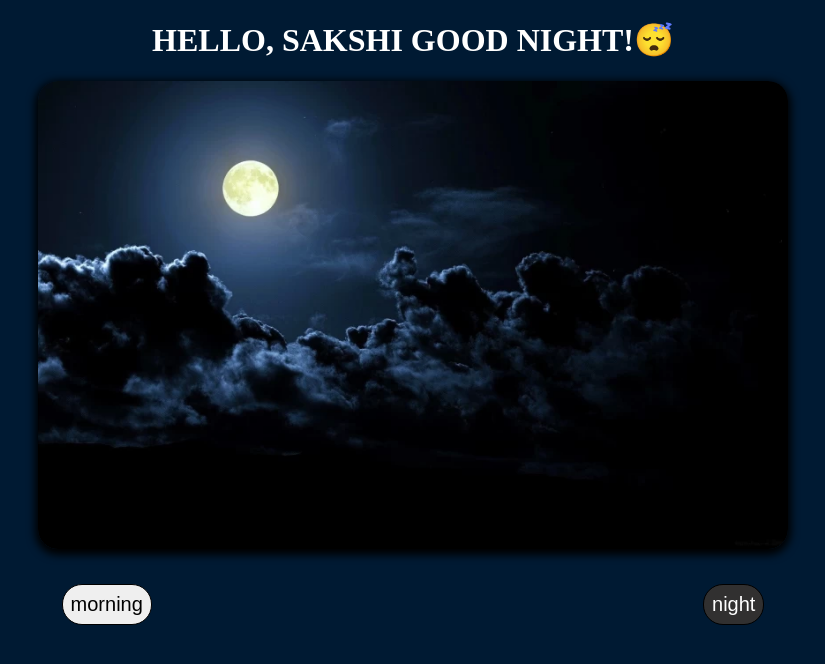
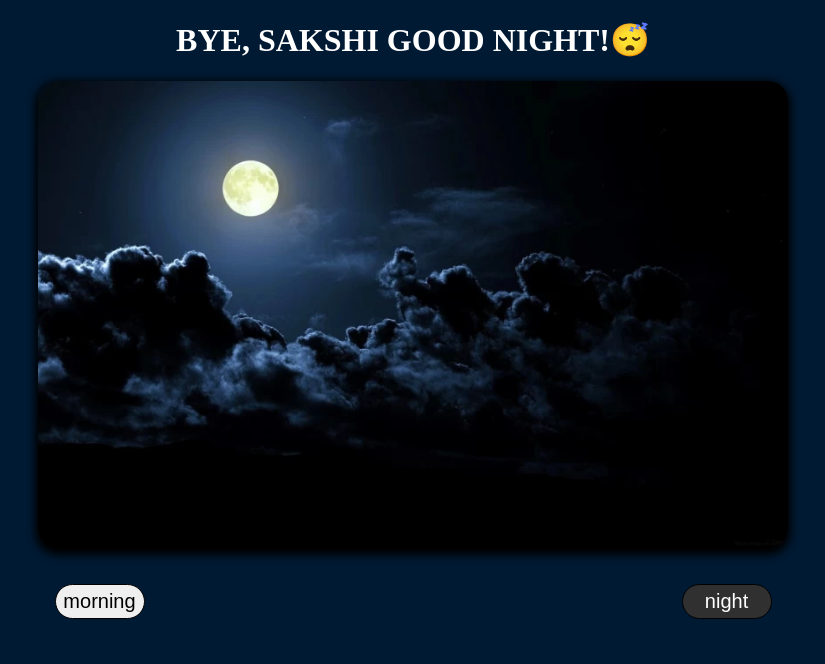
Before and after one commit to sakshi-rah/Greeting-card, a plain HTML site: page index.html in a window 1280 px wide. Both pictures are taken after a click on the button "night". Shown: the whole page, without its empty margins (227-1052 px from the left). Drawn offline with Linux system fonts and the light colour scheme.

Commit message:
final done

```diff
--- a/index.html
+++ b/index.html
@@ -17,7 +17,7 @@
         document.getElementById("greet").src = "./Images/sunset.webp"
         document.getElementById("btn-off").className = " btn btn-off";
         document.getElementById("btn-on").className = " btn";
-        document.querySelector(".h1-tag").innerHTML=" HELLO, SAKSHI GOOD NIGHT!😴";
+        document.querySelector(".h1-tag").innerHTML=" BYE, SAKSHI GOOD NIGHT!😴";
         document.getElementById("container").className = "color-dark";
     }
 
@@ -52,7 +52,8 @@
         font-size: 20px;
         border-radius: 20px;
         cursor: pointer;
-        padding: 8px;
+        padding: 5px;
+        width: 90px;
 
     }
     .btn-on{
```
